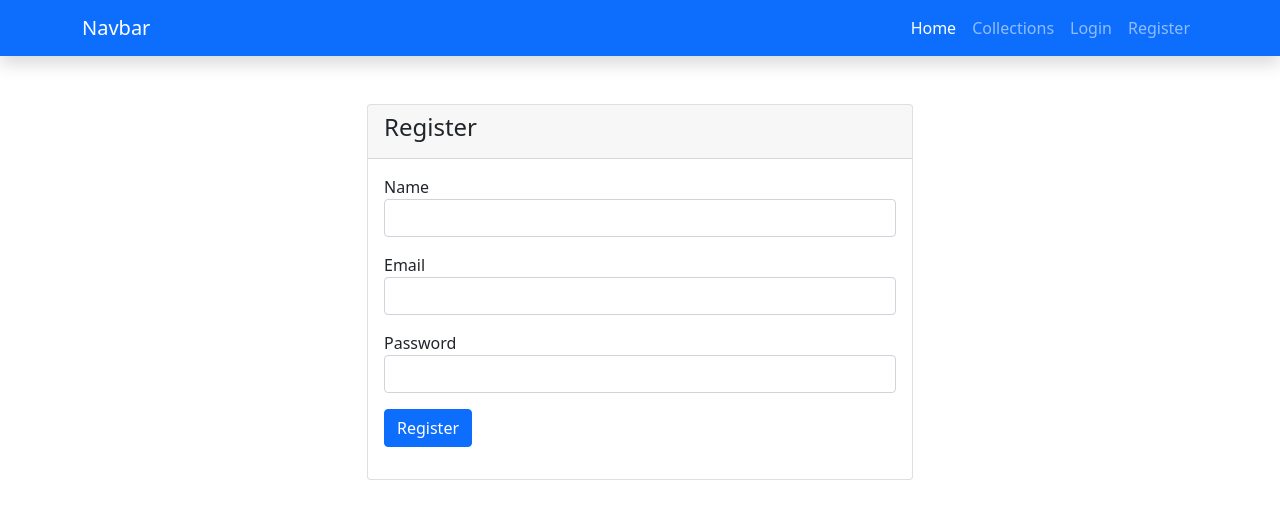
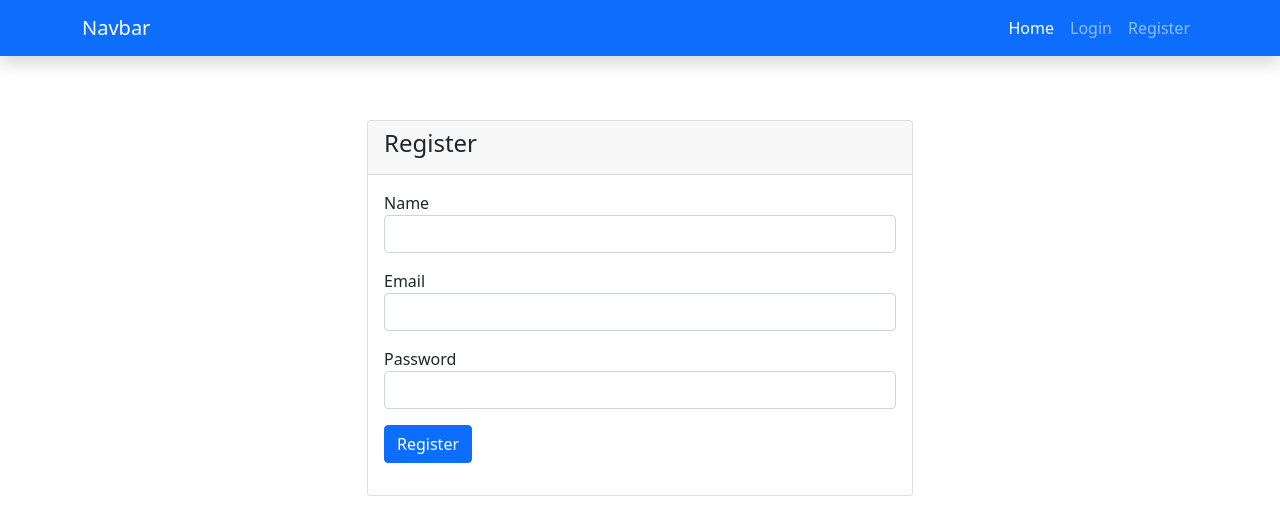
Before and after one commit to perusicani/RWA_front, a React (Create React App) app: page /register in a window 1280 px wide. Shown: the top 532 px of the page. Built offline with nearby package versions, Linux system fonts and the light colour scheme.

Commit message:
- FrontendLayout wrapper

```diff
--- a/src/App.js
+++ b/src/App.js
@@ -1,7 +1,7 @@
 import React from 'react';
 import { BrowserRouter as Router, Route, Routes, Navigate } from 'react-router-dom';
 
-import MasterLayout from './layouts/admin/MasterLayout';
+import AdminLayout from './layouts/admin/AdminLayout';
 import Home from './components/frontend/Home';
 import Login from './components/frontend/auth/Login';
 import Register from './components/frontend/auth/Register';
@@ -13,6 +13,7 @@ import axios from 'axios';
 import Dashboard from './components/admin/Dashboard';
 import Profile from './components/admin/Profile';
 import Users from './components/admin/Users';
+import FrontendLayout from './layouts/frontend/FrontendLayout';
 
 axios.defaults.baseURL = "http://localhost:8000";
 axios.defaults.headers.post['Content-Type'] = 'application/json';
@@ -37,10 +38,6 @@ function App() {
       <Router>
         <Routes>
 
-          <Route exact path='/'
-            name='Home'
-            element={<Home />}
-          />
 
           <Route path='/403'
             name='Page403'
@@ -51,23 +48,32 @@ function App() {
             element={<Page404 />}
           />
 
+
+          <Route element={<FrontendLayout />}>
+            <Route index
+              name='Home'
+              element={<Home />}
+            />
+
             {/* if user is authenticated, redirect from login and register to home till they logout */}
             <Route path='/login'
               name='Login'
-            // render={(props) => !getAuth() ? <Login {...props} /> : <Navigate to='/' />}
               element={!getAuth() ? <Login /> : <Navigate to='/' />}
             />
             <Route path='/register'
               name='Register'
-            // render={(props) => !getAuth() ? <Register {...props} /> : <Navigate to='/' />}
               element={!getAuth() ? <Register /> : <Navigate to='/' />}
             />
 
-          {/* <Route path='/admin/*' name='Admin' render={(props) => <MasterLayout {...props} />} element={<MasterLayout />} /> */}
+          </Route>
+
+          {/* protected route by admin role check */}
           <Route path='/admin' element={<PrivateAdminRoute />}>
 
-            <Route element={<MasterLayout />}>
+            {/* wrapper for AdminLayout (check there for outlet placement) */}
+            <Route element={<AdminLayout />}>
 
+              {/* routes that should render inside outlet */}
               <Route index element={<Dashboard />} />
               <Route path="/admin/dashboard" element={<Dashboard />} />
               <Route path="/admin/profile" element={<Profile />} />
@@ -78,6 +84,10 @@ function App() {
 
           </Route>
 
+          <Route path='/*'
+            name='Page404'
+            element={<Page404 />}
+          />
         </Routes>
       </Router>
     </div>
--- a/src/components/frontend/Home.js
+++ b/src/components/frontend/Home.js
@@ -5,9 +5,8 @@ function Home() {
 
     return (
         <div>
-            <NavBar />
             <h1>
-                hello
+                This is the homepage
             </h1>
         </div>
     );
--- a/src/components/frontend/auth/Login.js
+++ b/src/components/frontend/auth/Login.js
@@ -79,7 +79,6 @@ function Login() {
     return (
         <div>
             <ToastContainer />
-            <NavBar />
             <div className='container py-5'>
                 <div className='row justify-content-center'>
                     <div className='col-md-6'>
--- a/src/components/frontend/auth/Register.js
+++ b/src/components/frontend/auth/Register.js
@@ -81,7 +81,6 @@ function Register() {
     return (
         <div>
             <ToastContainer />
-            <NavBar />
             <div className='container py-5'>
                 <div className='row justify-content-center'>
                     <div className='col-md-6'>
--- a/src/layouts/admin/MasterLayout.js
+++ b/src/layouts/admin/AdminLayout.js
@@ -16,7 +16,7 @@ import { Route, Routes, Link, Outlet } from "react-router-dom";
 // import Redirect from 'react-router';
 
 
-const MasterLayout = () => {
+const AdminLayout = () => {
 
     return (
         <div className="sb-nav-fixed" >
@@ -29,7 +29,7 @@ const MasterLayout = () => {
                 <div id="layoutSidenav_content">
                     {/* <main>
                         <Routes>
-                            <Route element={<MasterLayout />}>
+                            <Route element={<AdminLayout />}>
 
                                 <Route index element={<Dashboard />} />
                                 <Route path="/dashboard" element={<Dashboard />} />
@@ -51,4 +51,4 @@ const MasterLayout = () => {
 }
 
 
-export default MasterLayout;
+export default AdminLayout;
--- a/src/layouts/admin/SideBar.js
+++ b/src/layouts/admin/SideBar.js
@@ -19,6 +19,11 @@ const SideBar = () => {
                         <div className="sb-nav-link-icon"><i className="fas fa-tachometer-alt"></i></div>
                         Profile
                     </Link >
+
+                    <Link className="nav-link" to="/admin/users">
+                        <div className="sb-nav-link-icon"><i className="fas fa-tachometer-alt"></i></div>
+                        Users
+                    </Link >
                 </div>
             </div>
             <div className="sb-sidenav-footer">
--- /dev/null
+++ b/src/layouts/frontend/FrontendLayout.js
@@ -0,0 +1,21 @@
+import React from "react";
+
+import NavBar from './NavBar'
+
+import { Outlet } from "react-router-dom";
+
+const FrontendLayout = () => {
+
+    return (
+        <div className="sb-nav-fixed" >
+            <NavBar />
+            <main style={{ padding: '1rem 0' }}>
+                <Outlet />
+            </main>
+            {/* <Footer /> */}
+        </div>
+    );
+}
+
+
+export default FrontendLayout;
--- a/src/layouts/frontend/NavBar.js
+++ b/src/layouts/frontend/NavBar.js
@@ -61,10 +61,7 @@ function NavBar() {
                 <div className="collapse navbar-collapse" id="navbarSupportedContent">
                     <ul className="navbar-nav ms-auto mb-2 mb-lg-0">
                         <li className="nav-item">
-                            <Link className="nav-link active" aria-current="page" to="#">Home</Link>
-                        </li>
-                        <li className="nav-item">
-                            <Link className="nav-link" to="#">Collections</Link>
+                            <Link className="nav-link active" aria-current="page" to="/">Home</Link>
                         </li>
                         {AuthButtons}
                     </ul>
```
Lines whose indentation alone changed are shown as unchanged.
